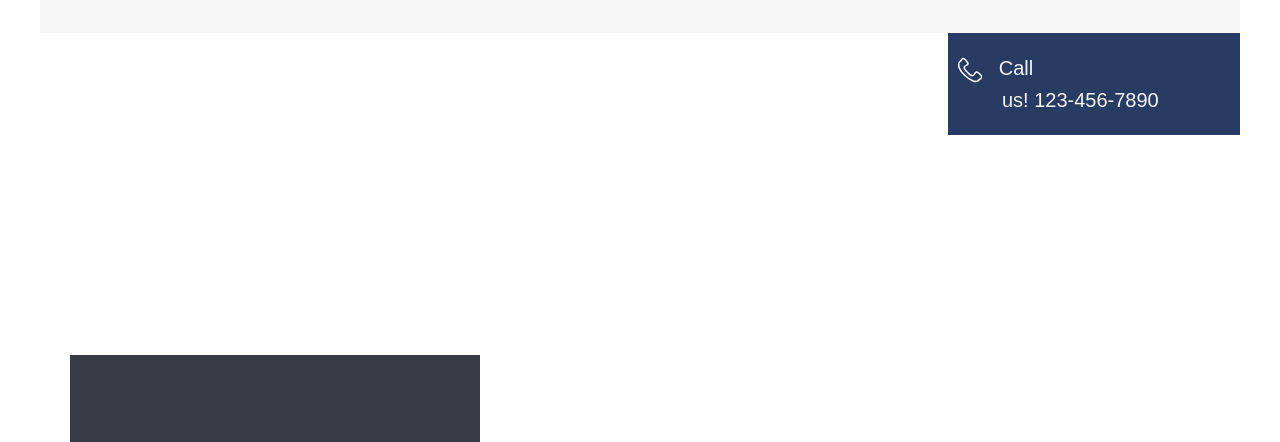
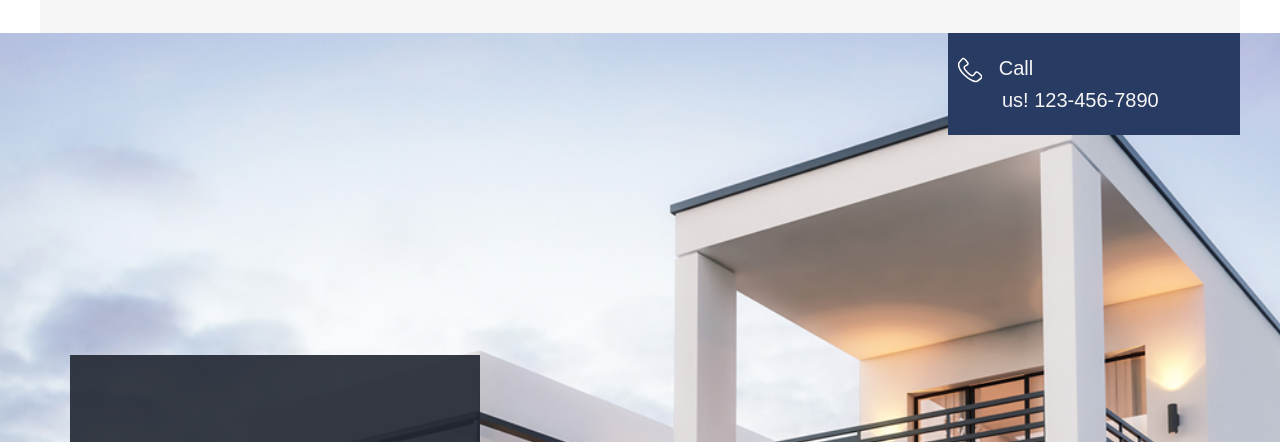
Before and after one commit to demiladeore/first-web-page, a plain HTML site: page index.html in a window 1280 px wide. Shown: the part 102-544 px from the top of the page. Drawn offline with Linux system fonts and the light colour scheme.

Commit message:
removed the folder path ASSESTS  on line 187

```diff
--- a/assets/main.css
+++ b/assets/main.css
@@ -184,7 +184,7 @@ HERO
 
  }
  .hero{
-     background: url('assets/house-1.jpg');
+     background: url('house-1.jpg');
      background-size: cover;
      color:whitesmoke;
  }
```
